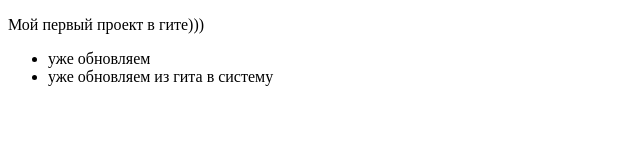
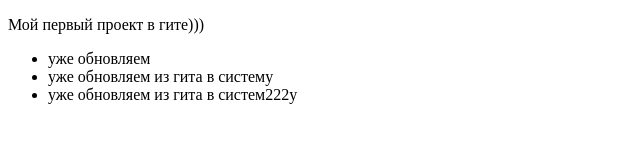
Before and after one commit to suslovvk/testscool, a plain HTML site: page index.html in a window 1280 px wide. Shown: the whole page, without its empty margins (0-640 px from the left). Drawn offline with Linux system fonts and the light colour scheme.

Commit message:
Update index.html

```diff
--- a/index.html
+++ b/index.html
@@ -12,6 +12,7 @@
     <ul>
         <li>уже обновляем </li>
         <li>уже обновляем из гита в систему</li>
+              <li>уже обновляем из гита в систем222у</li>
     </ul>
 </body>
 </html>
```
